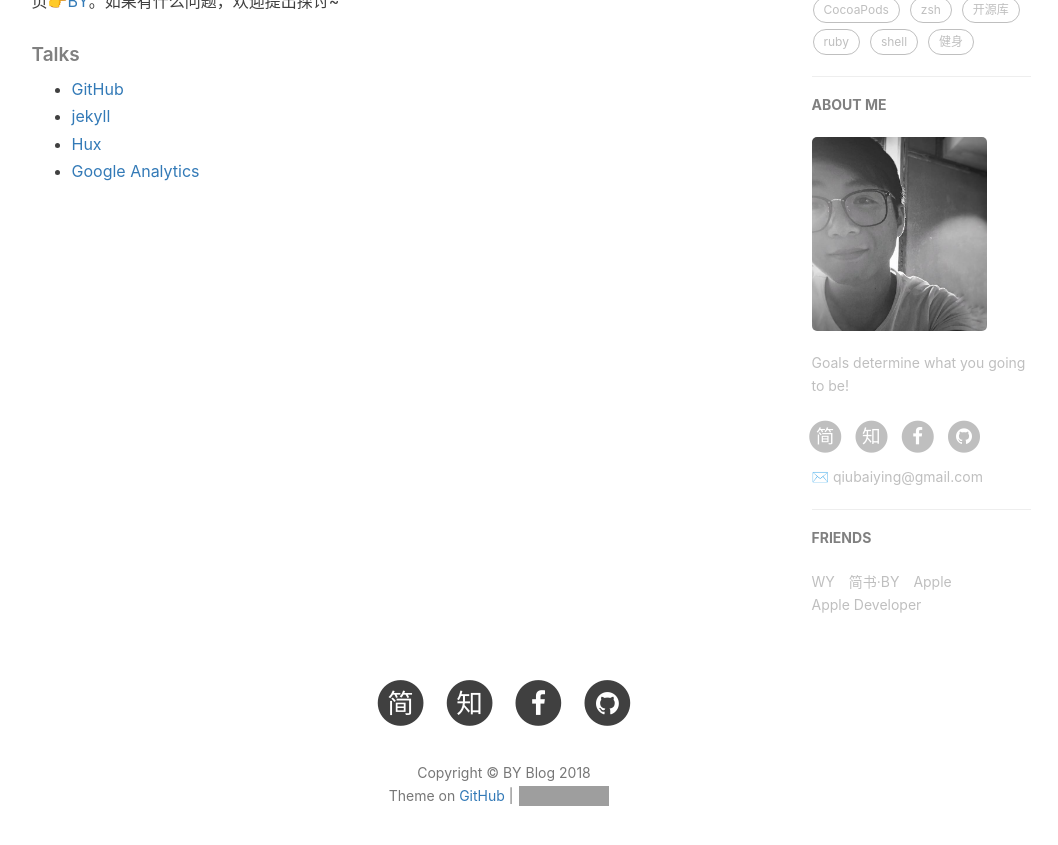
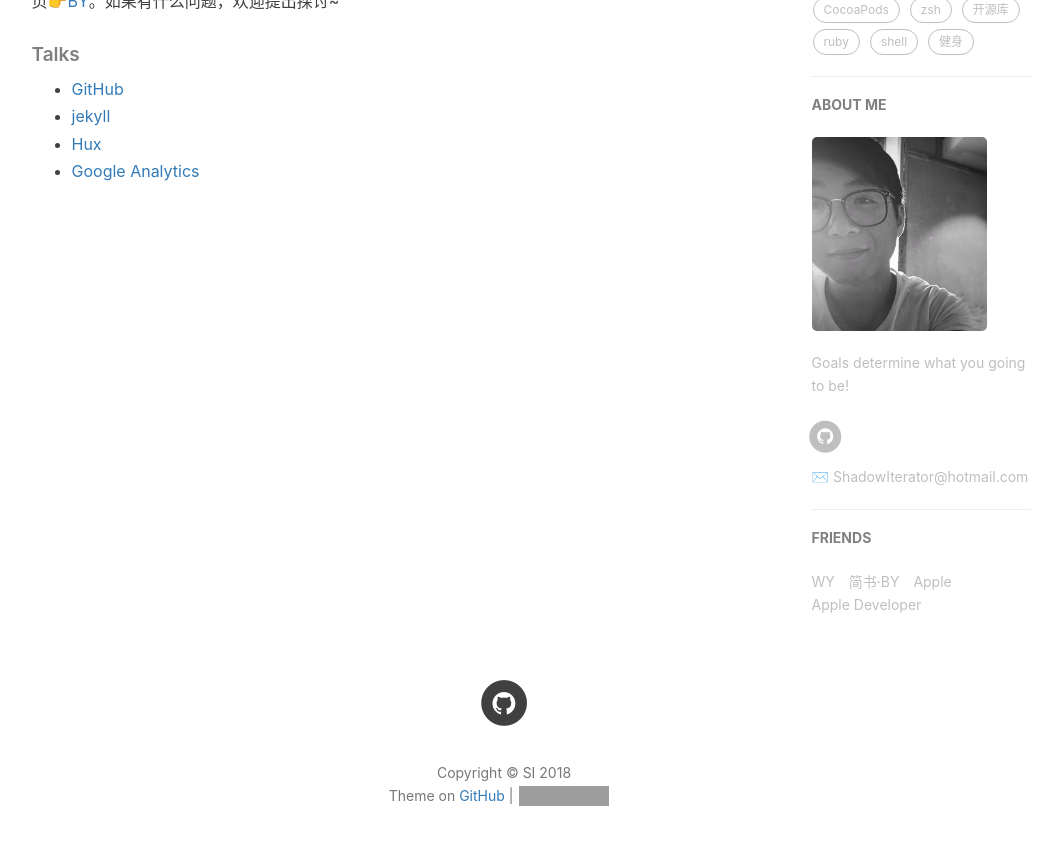
Before and after one commit to ShadowIterator/ShadowIterator.github.io, a Jekyll site: the page built from about.html, in a window 1280 px wide and 900 px high, scrolled down 713 px. Shown: the top 845 px of the window, without its empty margins (136-1194 px from the left). Built offline with Jekyll 4.4.1, drawn with Linux system fonts in a browser that asks for light colours; nearby versions of some CDN libraries; comment, search, counter and statistics services are not loaded; grey boxes are pictures that could not be loaded.

Commit message:
modify _config.yml

```diff
--- a/_config.yml
+++ b/_config.yml
@@ -1,13 +1,14 @@
 # Site settings
-title: BY Blog
-SEOTitle: 柏荧的博客 | BY Blog
+title: SI
+SEOTitle: 博客 | Blog
 header-img: img/post-bg-desk.jpg
-email: qiubaiying@gmail.com
+email: ShadowIterator@hotmail.com
 description: "Every failure is leading towards success."
-keyword: "BY, BY Blog, 柏荧的博客, qiubaiying, 邱柏荧, iOS, Apple, iPhone"
-url: "http://qiubaiying.github.io"          # your host, for absolute URL
+keyword: "iOS, Apple, iPhone"
+url: "http://ShadowIterator.github.io"          # your host, for absolute URL
 baseurl: ""      # for example, '/blog' if your blog hosted on 'host/blog'
-github_repo: "https://github.com/qiubaiying/qiubaiying.github.io.git" # you code repository
+github_repo: "https://github.com/ShadowIterator/ShadowIterator.github.io.git" # you code repository
+theme: jekyll-theme-architect
 
 # Sidebar settings
 sidebar: true                           # whether or not using Sidebar.
@@ -19,10 +20,10 @@ sidebar-avatar: /img/about-BY-gentle.jpg      # use absolute URL, seeing it's us
 # SNS settings
 RSS: false
 # weibo_username:     qiubaiying
-zhihu_username:     qiubaiying
-github_username:    qiubaiying
-facebook_username:  baiying.qiu.7
-jianshu_username:   e71990ada2fd
+# zhihu_username:     qiubaiying
+github_username:    ShadowIterator
+# facebook_username:  baiying.qiu.7
+# jianshu_username:   e71990ada2fd
 #twitter_username:   qiubaiying
 
 
@@ -57,16 +58,16 @@ kramdown:
 
 # 评论系统
 # Disqus（https://disqus.com/）
-# disqus_username: qiubaiying
+# disqus_username: ShadowIterator
 
 # Gitalk
 gitalk:
   enable: true    #是否开启Gitalk评论
   clientID: f2c84e7629bb1446c1a4                            #生成的clientID
   clientSecret: ca6d6139d1e1b8c43f8b2e19492ddcac8b322d0d    #生成的clientSecret
-  repo: qiubaiying.github.io    #仓库名称
-  owner: qiubaiying    #github用户名
-  admin: qiubaiying
+  repo: ShadowIterator.github.io    #仓库名称
+  owner: ShadowIterator    #github用户名
+  admin: ShadowIterator
   distractionFreeMode: true #是否启用类似FB的阴影遮罩
 
 
```
